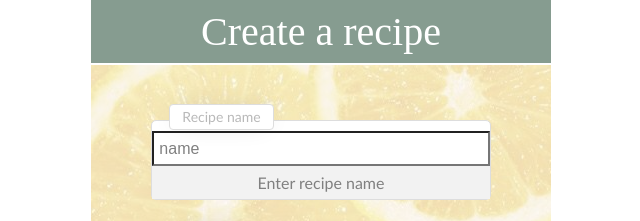
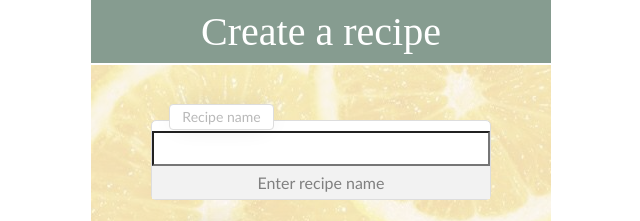
Before and after one commit to nicolefrydrych/capstone-project, a React (Create React App) app: page /createarecipe in a window 1280 px wide. Shown: the top 221 px of the page, without its empty margins (319-959 px from the left). Built offline with nearby package versions, Linux system fonts and the light colour scheme; no server answers.

Commit message:
Improve tests

```diff
--- a/src/components/Card.js
+++ b/src/components/Card.js
@@ -38,7 +38,7 @@ export default function Card({
       )}
       {on && (
         <DivStyled>
-          <p data-cy="name">{instruction}</p>
+          <p>{instruction}</p>
           <ProductListStyled>
             <InstructionStyled>Ingredients:</InstructionStyled>
             {products.map((product, index) => (
--- a/src/pages/CreateRecipe.js
+++ b/src/pages/CreateRecipe.js
@@ -21,7 +21,6 @@ export default function Fridge({ addRecipe }) {
               type="text"
               name="name"
               id="name"
-              value="name"
             />
             <SpanStyled>Enter recipe name</SpanStyled>
           </LiStyled>
```
